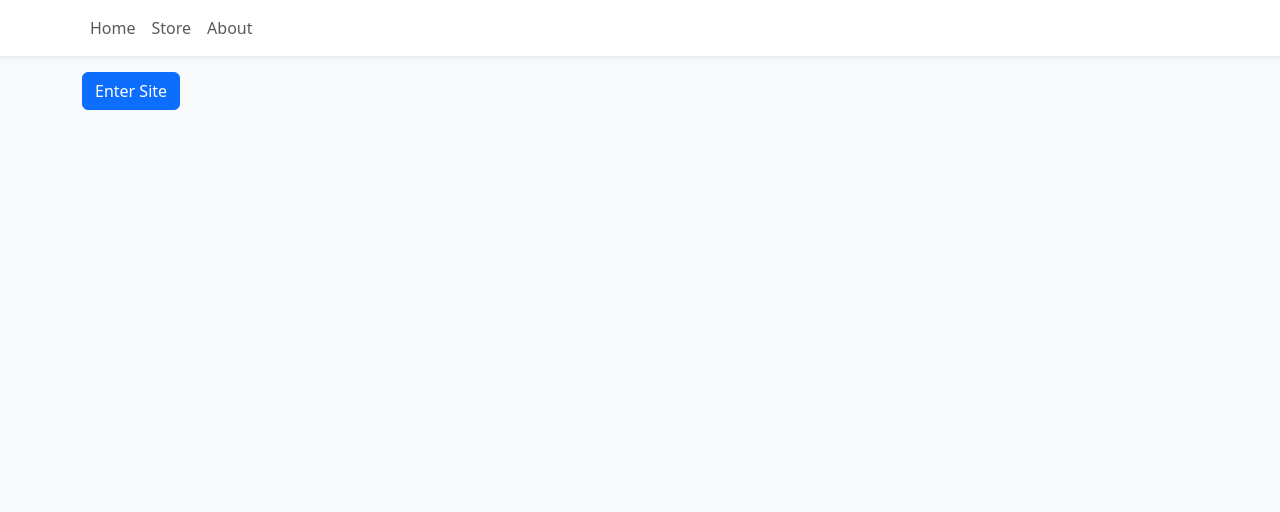
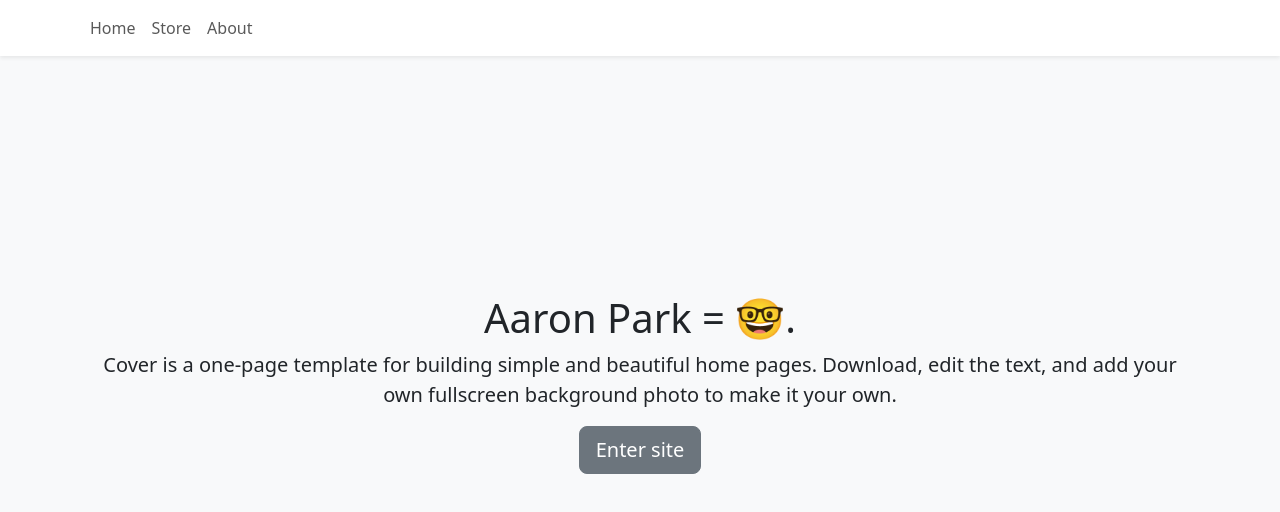
Before and after one commit to aaronmpark/BoardBlueprint, a React (Vite) app: page / in a window 1280 px wide. Shown: the top 512 px of the page. Built offline with nearby package versions, Linux system fonts and the light colour scheme.

Commit message:
cover page update (unfinalized)

```diff
--- a/src/pages/cover.tsx
+++ b/src/pages/cover.tsx
@@ -1,14 +1,42 @@
 import { useNavigate } from "react-router-dom";
+import { Container } from "react-bootstrap";
 
 const Cover = () => {
   const navigate = useNavigate();
 
   return (
-    <div className="cover-page">
-      {/* Your cover content */}
-      <button className="btn btn-primary" onClick={() => navigate("/home")}>
-        Enter Site
-      </button>
+    <div
+      className="cover-page d-flex align-items-center justify-content-center"
+      style={{ minHeight: "80vh" }}
+    >
+      <Container>
+        <div className="text-center">
+          <header className="mb-auto">
+            <div className="inner"></div>
+          </header>
+
+          <main role="main">
+            <h1 className="cover-heading">Aaron Park = 🤓.</h1>
+            <p className="lead">
+              Cover is a one-page template for building simple and beautiful
+              home pages. Download, edit the text, and add your own fullscreen
+              background photo to make it your own.
+            </p>
+            <p className="lead">
+              <button
+                className="btn btn-lg btn-secondary"
+                onClick={() => navigate("/home")}
+              >
+                Enter site
+              </button>
+            </p>
+          </main>
+
+          <footer className="mastfoot mt-auto">
+            <div className="inner"></div>
+          </footer>
+        </div>
+      </Container>
     </div>
   );
 };
```
